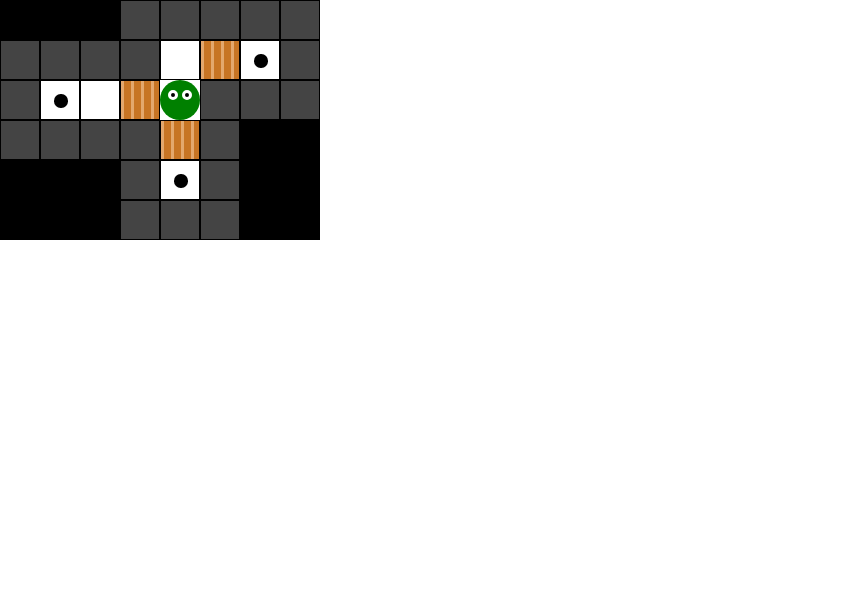
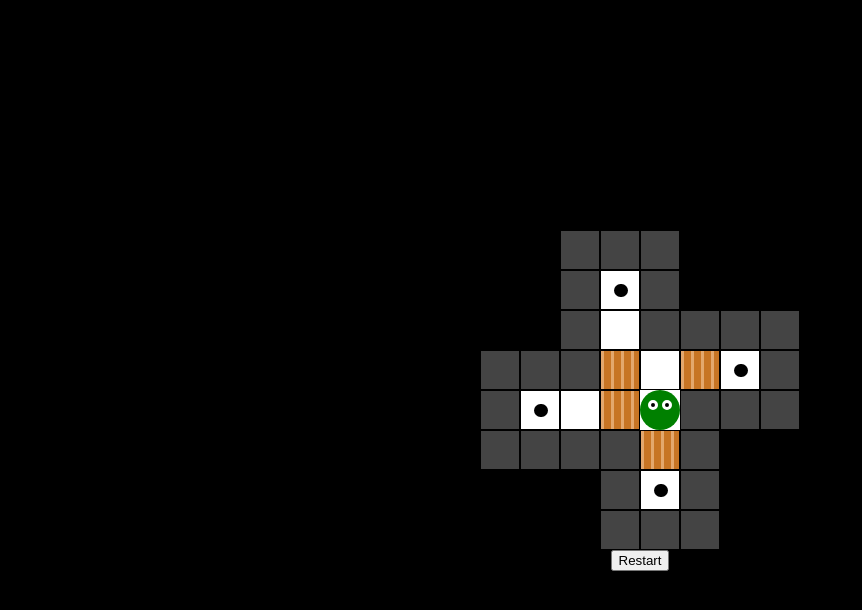
Before and after one commit to sergdevguy/react-boxmen-game, a React (Create React App) app: page / in a window 1280 px wide. Shown: the top 610 px of the page, without its empty margins (0-862 px from the left). Built offline with nearby package versions, Linux system fonts and the light colour scheme.

Commit message:
Create basic logic

```diff
--- a/src/App.js
+++ b/src/App.js
@@ -1,11 +1,22 @@
-import React, { useState } from 'react';
+import React, { useState, useEffect } from 'react';
 import s from './App.module.scss';
 
 import Levels from './components/Levels/Levels';
 
 function App() {
   const [currentLevel, setCurrentLevel] = useState(0);
-  const [levelArray, setLevelArray] = useState(Levels.slice()[currentLevel].map((i) => {return [...i]}));
+  const [levelArray, setLevelArray] = useState(Levels.slice()[currentLevel].map((i) => { return [...i] }));
+  const [winStatus, setWinStatus] = useState(false);
+
+  useEffect(() => {
+    if (currentLevel === 4) {
+      return;
+    }
+    setLevelArray(Levels.slice()[currentLevel].map((i) => { return [...i] }));
+    setWinStatus(false);
+  }, [currentLevel]);
+
+  const cloneArr = levelArray.slice().map((i) => { return [...i] });
 
   const drawLevel = (lvl) => {
     return (lvl.map((rowItem, i) => {
@@ -24,7 +35,7 @@ function App() {
     }))
   }
 
-  function checkKey(e) {
+  const checkKey = (e) => {
     if (e.code === 'ArrowUp' ||
       e.code === 'ArrowDown' ||
       e.code === 'ArrowLeft' ||
@@ -33,12 +44,23 @@ function App() {
     }
   }
 
+  const checkWin = () => {
+    for (let i = 0; i < cloneArr.length; i++) {
+      for (let j = 0; j < cloneArr[i].length; j++) {
+        if (cloneArr[i][j] === 3) {
+          return false;
+        }
+      }
+    }
+    return true;
+  }
+
   const getHeroPosition = () => {
     let heroPosition = [];
 
-    for (let i = 0; i < levelArray.length; i++) {
-      for (let j = 0; j < levelArray[i].length; j++) {
-        if (levelArray[i][j] === 5) {
+    for (let i = 0; i < cloneArr.length; i++) {
+      for (let j = 0; j < cloneArr[i].length; j++) {
+        if (cloneArr[i][j] === 5) {
           heroPosition = [i, j];
         }
       }
@@ -63,28 +85,62 @@ function App() {
     }
   }
 
-  function move(stepRow, stepCol) {
+  const restartLevel = () => {
+    setLevelArray(Levels.slice()[currentLevel].map((i) => { return [...i] }));
+  }
+
+  // sorry for this function
+  const move = (stepRow, stepCol) => {
+    if (winStatus) {
+      return;
+    }
+
     const [row, col] = getHeroPosition();
-    let cloneArr = Levels.slice()[currentLevel].map((i) => {
-      return [...i];
-    })
 
-    // draw floor if this block is was hero before
-    if (levelArray[row][col] === 3) {
+    // if next wall - dont move
+    if (cloneArr[row - stepRow][col - stepCol] === 1) {
+      return;
+    }
+
+    // if next step box and after box wall - return
+    if (cloneArr[row - stepRow * 2][col - stepCol * 2] === 1
+      && cloneArr[row - stepRow][col - stepCol] === 4) {
+      return;
+    }
+
+    // if next step box and after box another box - return
+    if (cloneArr[row - stepRow * 2][col - stepCol * 2] === 4
+      && cloneArr[row - stepRow][col - stepCol] === 4) {
+      return;
+    }
+
+    // return checkpoints after hero changed it for himself and move next
+    if (Levels[currentLevel][row][col] === 3) {
       cloneArr[row][col] = 3;
     } else {
       cloneArr[row][col] = 2;
     }
 
+    // if next box is ok - move box
+    if (cloneArr[row - stepRow][col - stepCol] === 4) {
+      cloneArr[row - stepRow - stepRow][col - stepCol - stepCol] = 4;
+    }
+
+    // move hero
     cloneArr[row - stepRow][col - stepCol] = 5;
 
     setLevelArray(cloneArr);
+
+    if (checkWin()) {
+      setWinStatus(true);
+      setCurrentLevel(currentLevel + 1);
+    }
   }
 
-
   return (
-    <div className="game" onKeyDown={(e) => checkKey(e)} tabIndex="0">
-      {drawLevel(levelArray)}
+    <div className={s["game"]} onKeyDown={(e) => checkKey(e)} tabIndex="0">
+      {drawLevel(cloneArr)}
+      <button onClick={() => restartLevel()}>Restart</button>
     </div>
   );
 }
--- a/src/App.module.scss
+++ b/src/App.module.scss
@@ -2,8 +2,17 @@ $box-size: 40px;
 $box-size-mobile: 20px;
 
 .game {
+    display: flex;
+    flex-direction: column;
+    align-items: center;
+    justify-content: center;
+    width: 100vw;
+    height: 100vh;
+    background: #000;
+
     &-row {
         display: flex;
+        background: #ffffff;
     }
 
     &-box {
--- a/src/components/Levels/Levels.js
+++ b/src/components/Levels/Levels.js
@@ -6,8 +6,10 @@
 // 5 - player
 const levels = [
   [
-    [0, 0, 0, 1, 1, 1, 1, 1],
-    [1, 1, 1, 1, 2, 4, 3, 1],
+    [0, 0, 1, 1, 1, 0, 0, 0],
+    [0, 0, 1, 3, 1, 0, 0, 0],
+    [0, 0, 1, 2, 1, 1, 1, 1],
+    [1, 1, 1, 4, 2, 4, 3, 1],
     [1, 3, 2, 4, 5, 1, 1, 1],
     [1, 1, 1, 1, 4, 1, 0, 0],
     [0, 0, 0, 1, 3, 1, 0, 0],
```
